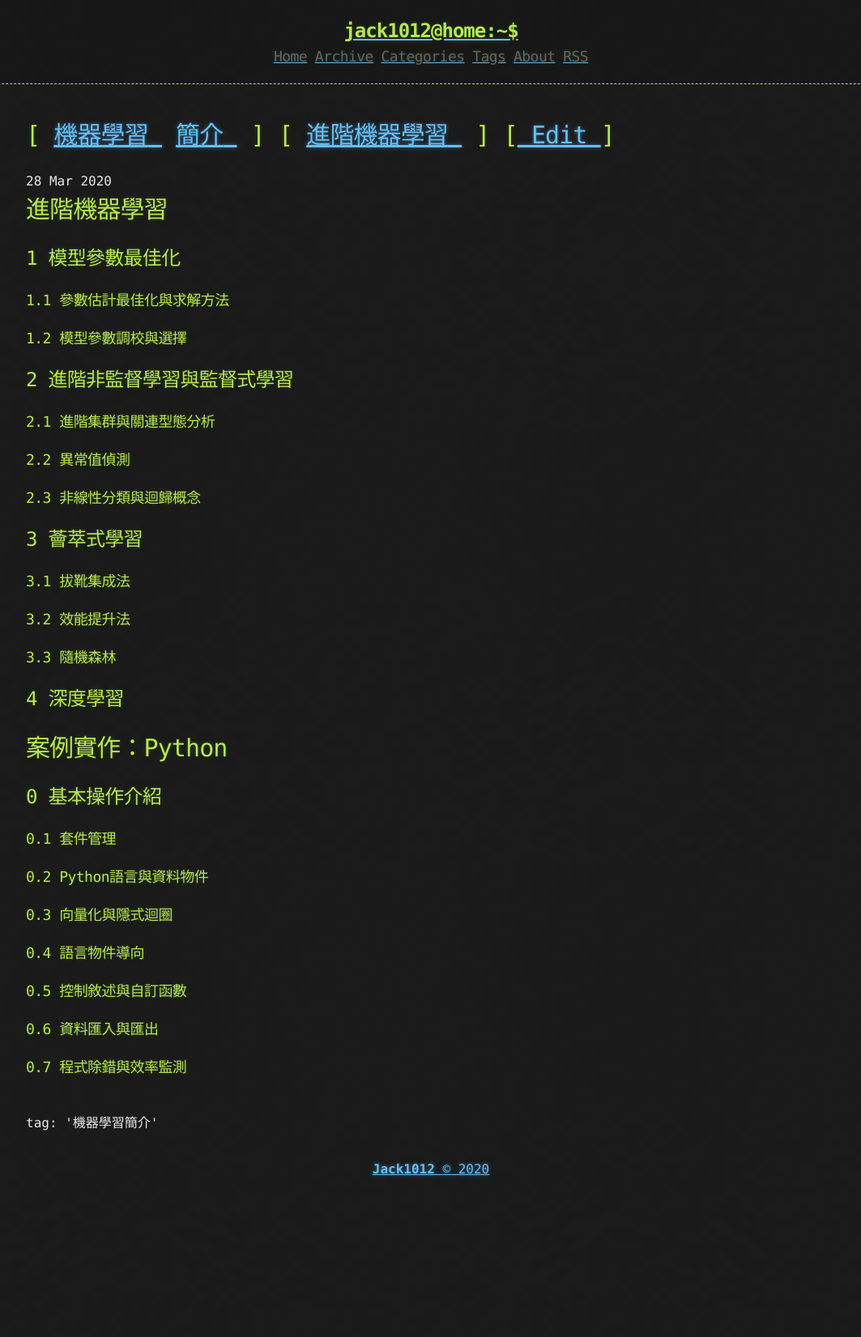
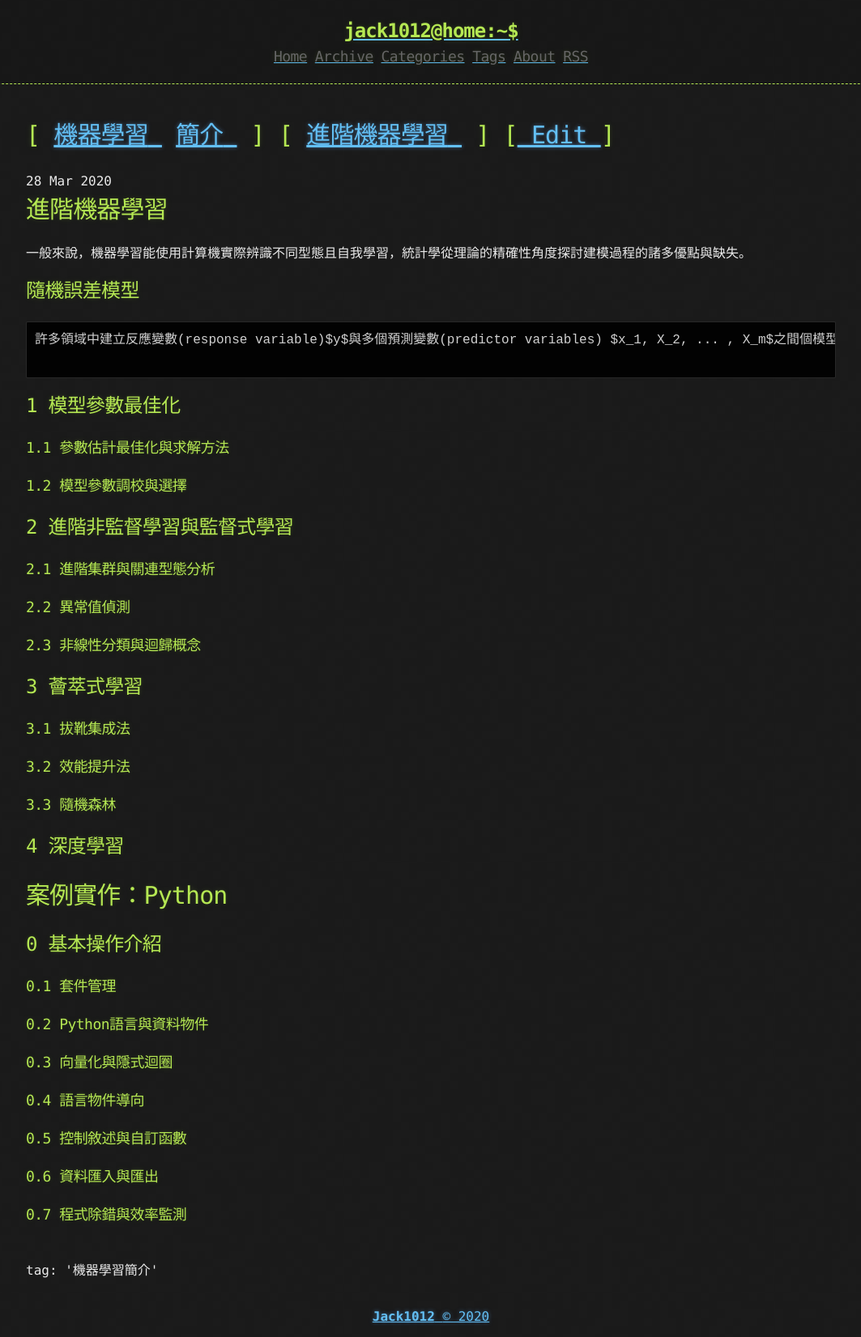
Before and after one commit to jack1012/jack1012.github.io, a Jekyll site: the page built from _posts/2020-03-28-進階機器學習-簡介.md, in a window 1280 px wide. Shown: the whole page at 81% size, without its empty margins (108-1171 px from the left). Built offline with Jekyll 4.4.1, drawn with Linux system fonts in a browser that asks for light colours; before the commit the page ends 1469 px from its top, so only the background shows below that.

Commit message:
Update 2020-03-28-進階機器學習-簡介.md

````diff
--- a/_posts/2020-03-28-進階機器學習-簡介.md
+++ b/_posts/2020-03-28-進階機器學習-簡介.md
@@ -7,6 +7,14 @@ tags        : [機器學習,簡介]
 ---
 
 # 進階機器學習
+一般來說，機器學習能使用計算機實際辨識不同型態且自我學習，統計學從理論的精確性角度探討建模過程的諸多優點與缺失。
+
+## 隨機誤差模型
+```
+許多領域中建立反應變數(response variable)$y$與多個預測變數(predictor variables) $x_1, X_2, ... , X_m$之間個模型，或稱為關係$y=f(x_1,x_2,...,x_m)$。模型$y=f(x_1,x_2,...,x_m)$幫助我們來預測y。
+
+```
+
 
 ## 1 模型參數最佳化
 
````
